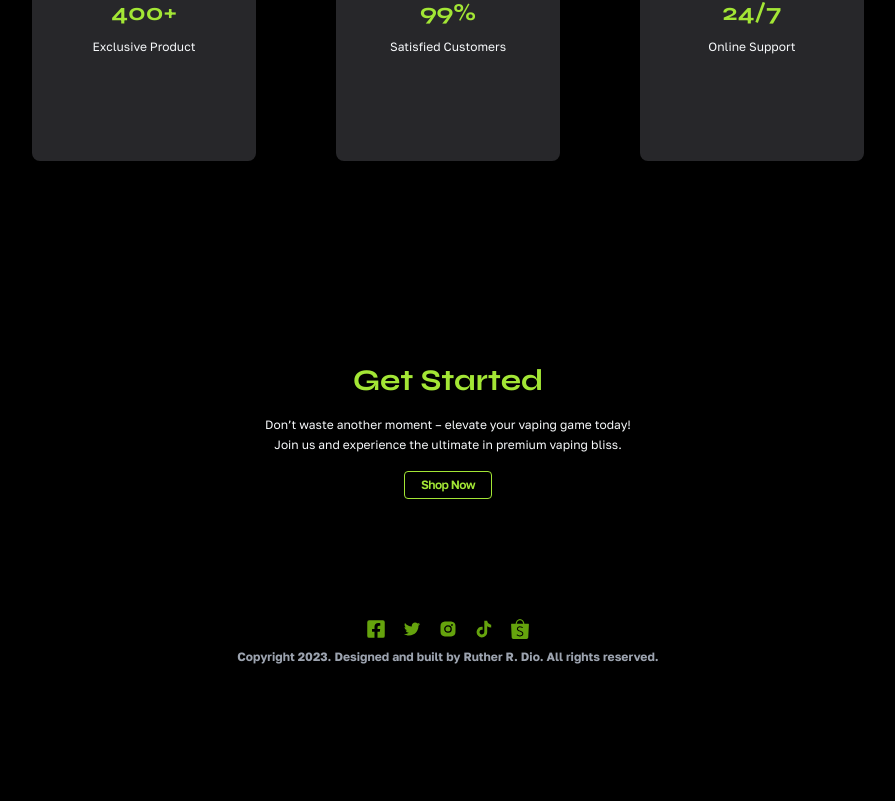
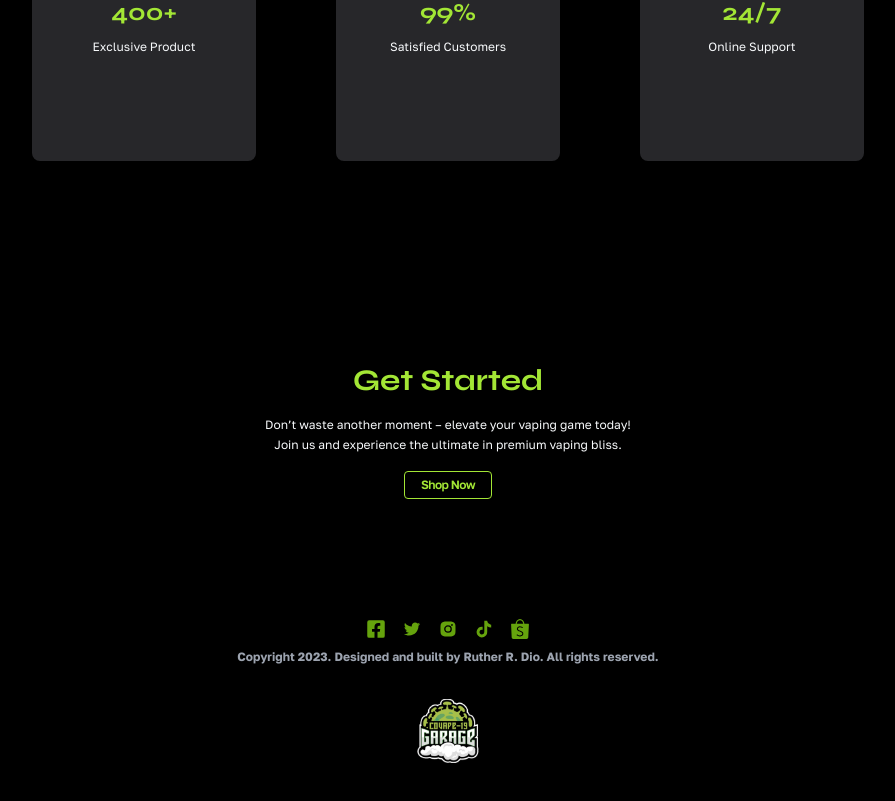
Before and after one commit to rthrx44/covape-19-garage, a React (Create React App) app: page / in a window 1280 px wide. Shown: the part 3120-3921 px from the top of the page, without its empty margins (192-1087 px from the left). Before the commit the page ends 3835 px from the top, so only its background shows below. Built offline with nearby package versions, Linux system fonts and the light colour scheme.

Commit message:
update picture on read me

```diff
--- a/src/pages/landing/Landing.jsx
+++ b/src/pages/landing/Landing.jsx
@@ -124,6 +124,7 @@ function Landing() {
             </div>
           </div>
           <h6 className='footer__text'>Copyright 2023. Designed and built by Ruther R. Dio. All rights reserved.</h6>
+          <a href="#home" className='footer__logo'><img id='home' className='header__logo' src={Cvlogo} alt='Covape-19 Garage Logo' title='Back to Top'/></a>
         </footer>
       </main>
     </>
```
Also changed, not shown: src/components/assets/Image/Covape_Landing.jpeg, src/components/assets/Image/Covape_Small01.jpeg.
